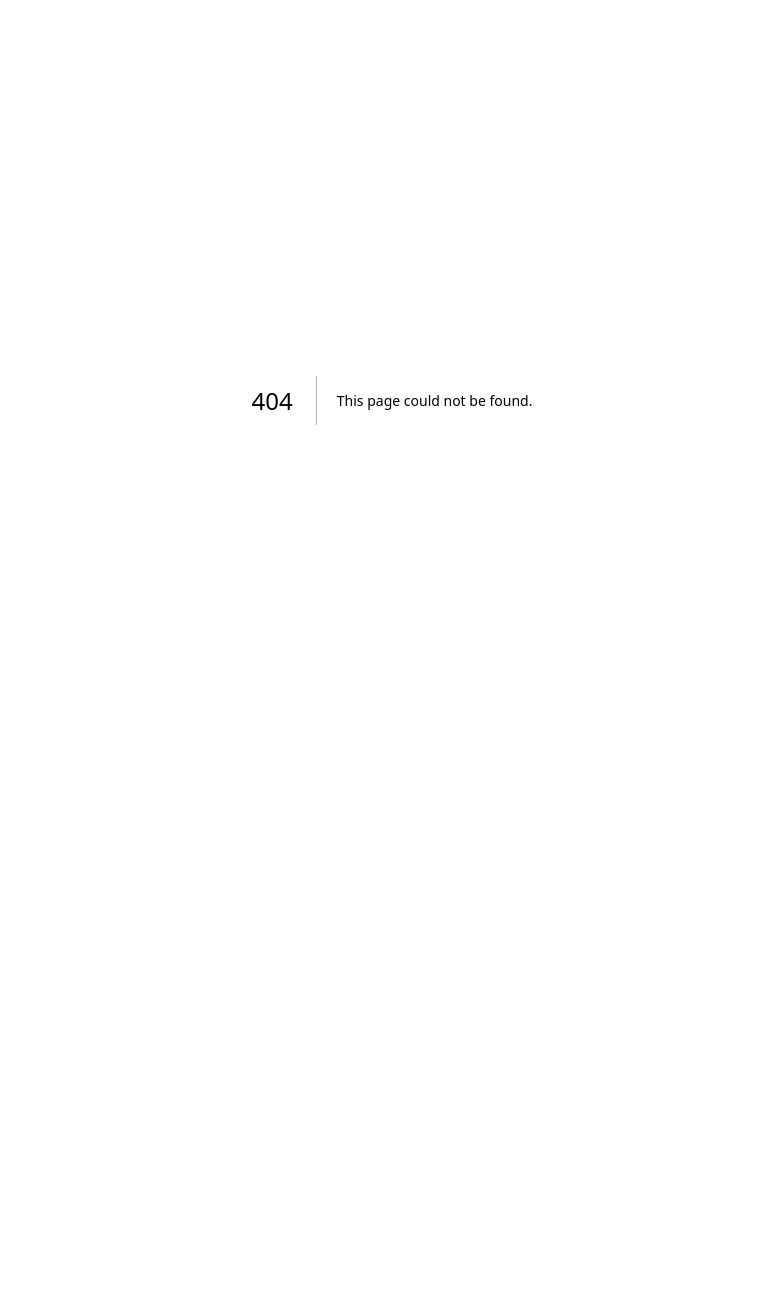
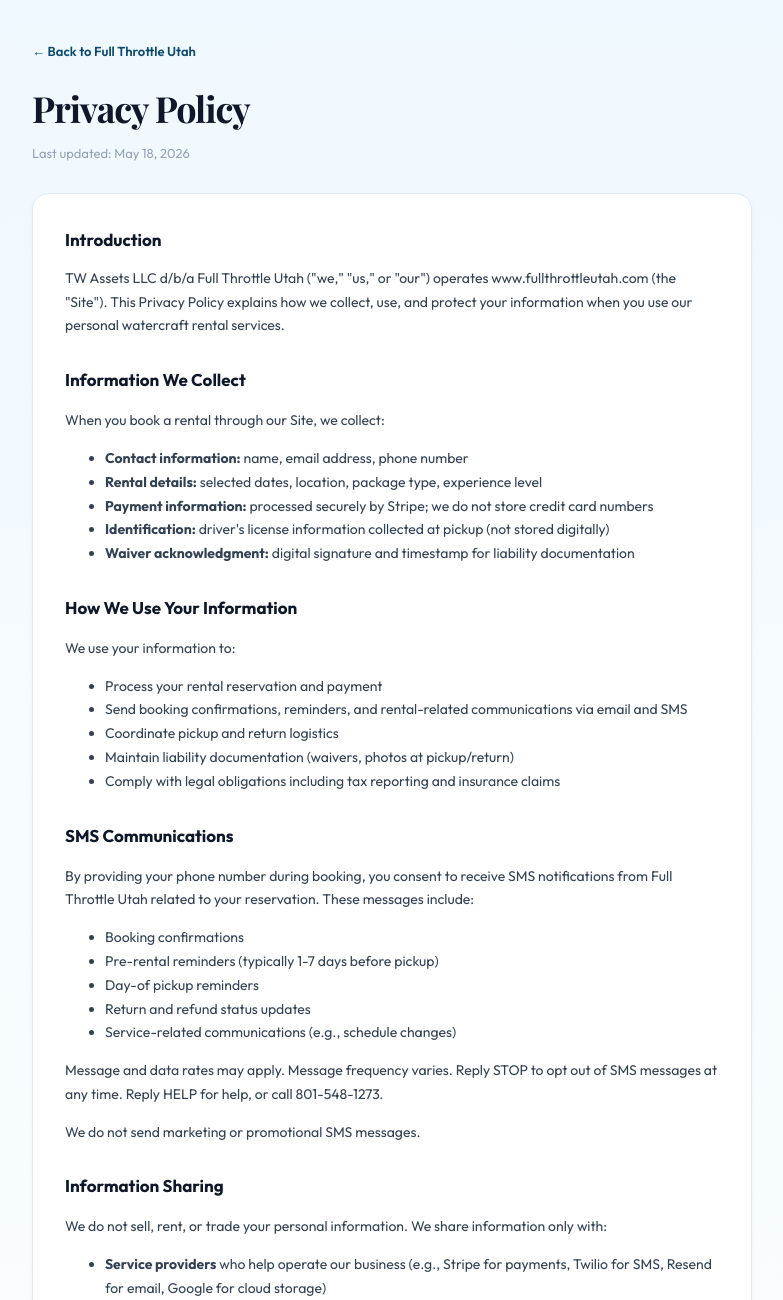
Before and after one commit to TravisCella/fullthrottleutah, a Next.js app: page /privacy-policy in a window 1280 px wide. Before the commit this address had no page. Shown: the top 1300 px of the page, without its empty margins (248-1031 px from the left). Before the commit the page ends 800 px from the top, so only its background shows below. Built offline with nearby package versions, Linux system fonts and the light colour scheme.

Commit message:
Create page.js

```diff
--- /dev/null
+++ b/app/privacy-policy/page.js
@@ -0,0 +1,126 @@
+'use client'
+
+export default function PrivacyPolicy() {
+  return (
+    <div style={{
+      minHeight: '100vh',
+      background: 'linear-gradient(180deg, #F0F9FF 0%, #fff 100%)',
+      fontFamily: "'Outfit', sans-serif",
+      padding: '40px 24px',
+    }}>
+      <link href="https://fonts.googleapis.com/css2?family=Outfit:wght@300;400;500;600;700;800;900&family=Playfair+Display:wght@700&display=swap" rel="stylesheet" />
+      <div style={{ maxWidth: 720, margin: '0 auto' }}>
+        <a href="/" style={{ color: '#0C4A6E', fontSize: 13, textDecoration: 'none', fontWeight: 600 }}>
+          ← Back to Full Throttle Utah
+        </a>
+
+        <h1 style={{
+          fontFamily: "'Playfair Display', serif",
+          fontSize: 36, fontWeight: 700, marginTop: 24, marginBottom: 8,
+          color: '#0F172A', letterSpacing: '-0.03em',
+        }}>
+          Privacy Policy
+        </h1>
+        <p style={{ fontSize: 13, color: '#94A3B8', marginBottom: 32 }}>
+          Last updated: May 18, 2026
+        </p>
+
+        <div style={{
+          background: '#fff', borderRadius: 16, padding: 32,
+          border: '1px solid #E2E8F0',
+          boxShadow: '0 1px 4px rgba(0,0,0,0.04)',
+          fontSize: 14, color: '#334155', lineHeight: 1.7,
+        }}>
+          <Section title="Introduction">
+            TW Assets LLC d/b/a Full Throttle Utah (&quot;we,&quot; &quot;us,&quot; or &quot;our&quot;) operates www.fullthrottleutah.com (the &quot;Site&quot;). This Privacy Policy explains how we collect, use, and protect your information when you use our personal watercraft rental services.
+          </Section>
+
+          <Section title="Information We Collect">
+            <p>When you book a rental through our Site, we collect:</p>
+            <ul>
+              <li><strong>Contact information:</strong> name, email address, phone number</li>
+              <li><strong>Rental details:</strong> selected dates, location, package type, experience level</li>
+              <li><strong>Payment information:</strong> processed securely by Stripe; we do not store credit card numbers</li>
+              <li><strong>Identification:</strong> driver&apos;s license information collected at pickup (not stored digitally)</li>
+              <li><strong>Waiver acknowledgment:</strong> digital signature and timestamp for liability documentation</li>
+            </ul>
+          </Section>
+
+          <Section title="How We Use Your Information">
+            <p>We use your information to:</p>
+            <ul>
+              <li>Process your rental reservation and payment</li>
+              <li>Send booking confirmations, reminders, and rental-related communications via email and SMS</li>
+              <li>Coordinate pickup and return logistics</li>
+              <li>Maintain liability documentation (waivers, photos at pickup/return)</li>
+              <li>Comply with legal obligations including tax reporting and insurance claims</li>
+            </ul>
+          </Section>
+
+          <Section title="SMS Communications">
+            <p>By providing your phone number during booking, you consent to receive SMS notifications from Full Throttle Utah related to your reservation. These messages include:</p>
+            <ul>
+              <li>Booking confirmations</li>
+              <li>Pre-rental reminders (typically 1-7 days before pickup)</li>
+              <li>Day-of pickup reminders</li>
+              <li>Return and refund status updates</li>
+              <li>Service-related communications (e.g., schedule changes)</li>
+            </ul>
+            <p>Message and data rates may apply. Message frequency varies. Reply STOP to opt out of SMS messages at any time. Reply HELP for help, or call 801-548-1273.</p>
+            <p>We do not send marketing or promotional SMS messages.</p>
+          </Section>
+
+          <Section title="Information Sharing">
+            <p>We do not sell, rent, or trade your personal information. We share information only with:</p>
+            <ul>
+              <li><strong>Service providers</strong> who help operate our business (e.g., Stripe for payments, Twilio for SMS, Resend for email, Google for cloud storage)</li>
+              <li><strong>Insurance providers</strong> in the event of a claim related to your rental</li>
+              <li><strong>Legal authorities</strong> when required by law, subpoena, or to protect our rights</li>
+            </ul>
+          </Section>
+
+          <Section title="Data Security">
+            We implement reasonable safeguards to protect your information from unauthorized access. Payment information is processed by Stripe under PCI-DSS compliance. However, no system is 100% secure, and we cannot guarantee absolute security of data transmitted over the internet.
+          </Section>
+
+          <Section title="Data Retention">
+            We retain booking records, waivers, and rental documentation for at least seven (7) years for tax, insurance, and liability purposes, consistent with Utah law and industry standards.
+          </Section>
+
+          <Section title="Your Rights">
+            You may request access to, correction of, or deletion of your personal information by emailing us. Note that we may need to retain certain records (such as signed waivers and tax records) even after a deletion request, as required by law.
+          </Section>
+
+          <Section title="Children's Privacy">
+            Our services are not directed to anyone under 18. We do not knowingly collect information from minors. Minors may operate rented watercraft only with parental consent in accordance with Utah law and our rental terms.
+          </Section>
+
+          <Section title="Changes to This Policy">
+            We may update this Privacy Policy from time to time. The &quot;Last updated&quot; date at the top reflects the most recent revision.
+          </Section>
+
+          <Section title="Contact Us">
+            For privacy questions or requests, contact:<br/>
+            <strong>Full Throttle Utah</strong> (TW Assets LLC)<br/>
+            Farmington, UT<br/>
+            Phone: 801-548-1273<br/>
+            Email: via the website contact form
+          </Section>
+        </div>
+      </div>
+    </div>
+  );
+}
+
+function Section({ title, children }) {
+  return (
+    <div style={{ marginBottom: 28 }}>
+      <h2 style={{
+        fontFamily: "'Outfit', sans-serif",
+        fontSize: 17, fontWeight: 700,
+        color: '#0F172A', marginTop: 0, marginBottom: 12,
+      }}>{title}</h2>
+      <div>{children}</div>
+    </div>
+  );
+}
```
